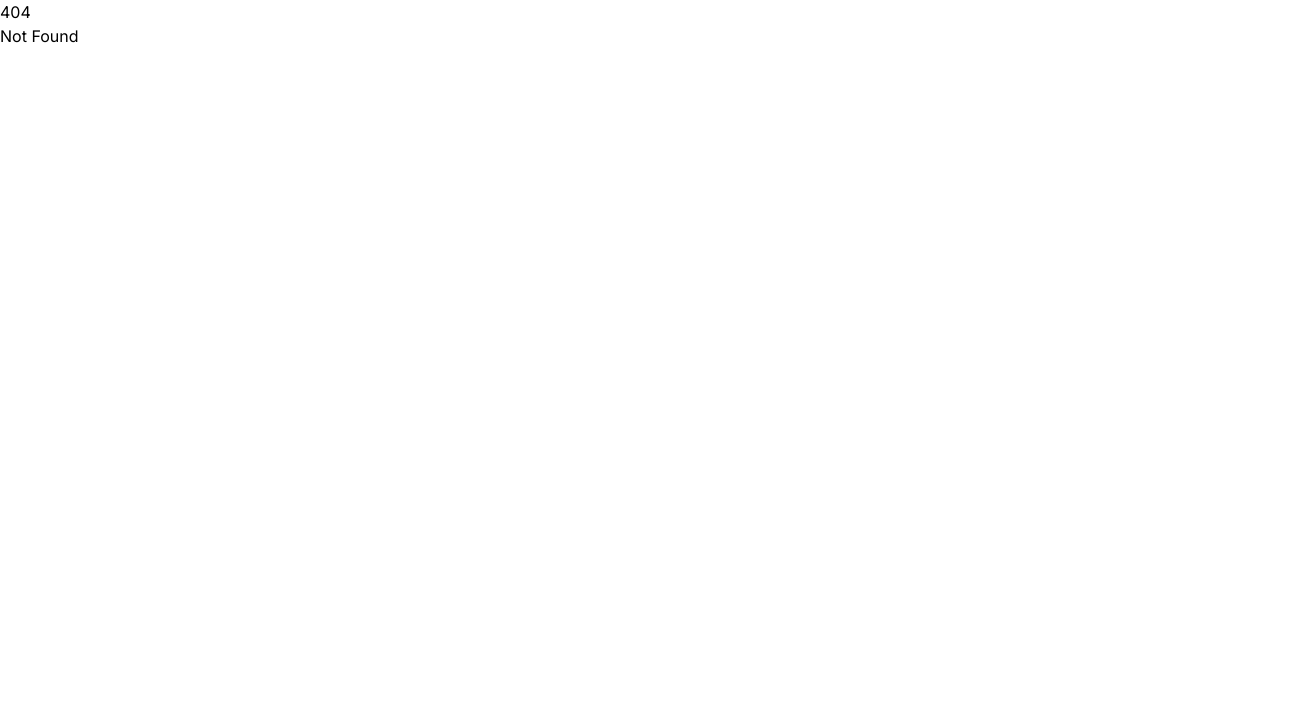
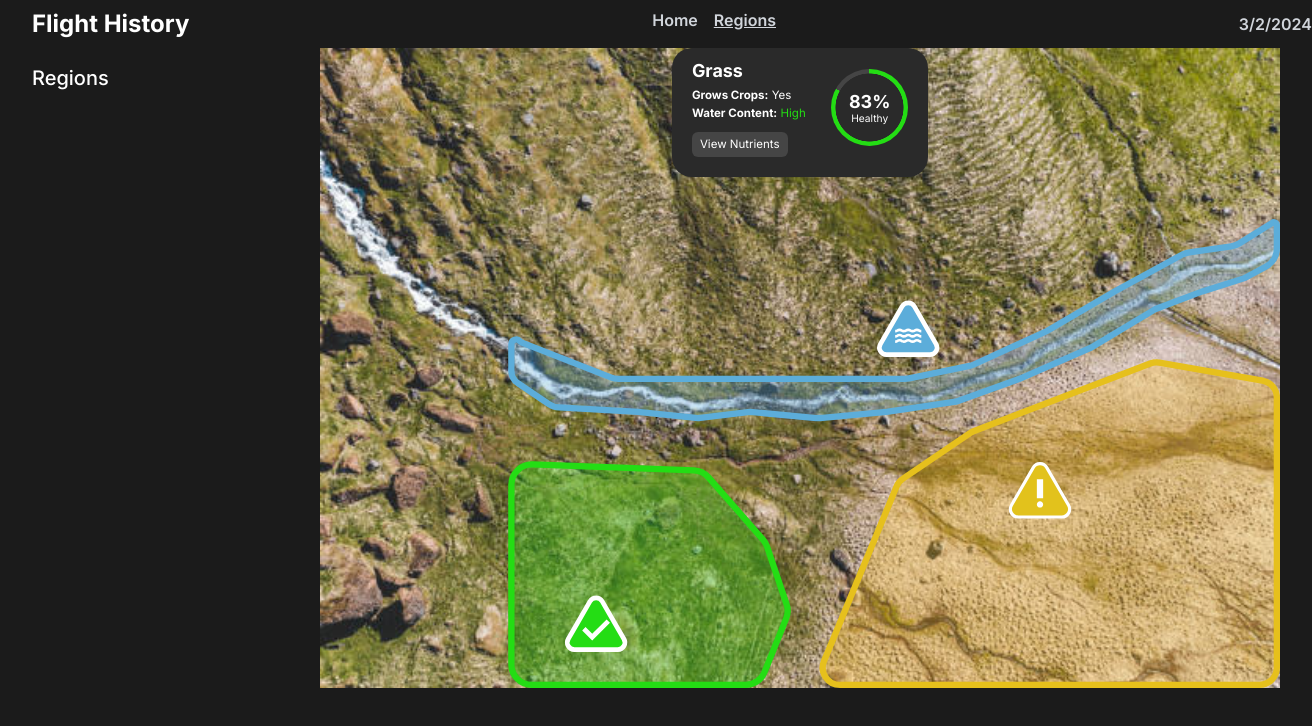
Before and after one commit to NadulaG/SMathHacks2024, a SvelteKit app in the folder web/: page /regions in a window 1280 px wide. Before the commit this address had no page. Shown: the top 726 px of the page, 1312 px wide, since content can reach past the window. Built offline with nearby package versions, Linux system fonts and the light colour scheme.

Commit message:
Nav is a component!

```diff
--- /dev/null
+++ b/web/src/lib/components/NavBar.svelte
@@ -0,0 +1,18 @@
+<script>
+  export let route;
+</script>
+
+<div class="bg-[#1B1B1B] py-2">
+  <div class="container ml-8 mx-auto">
+    <div class="flex justify-between">
+      <div class="text-white text-2xl font-bold">Flight History</div>
+      <div class="flex flex-row space-x-4">
+        <a href="/" class="text-gray-300 font-semibold {route == "/" ? "underline" : ""}">Home</a>
+        <a href="/regions" class="text-gray-300 font-semibold {route == "/regions" ? "underline" : ""}">Regions</a>
+      </div>
+      <div class="flex items-center space-x-4">
+        <span class="text-gray-300 font-semibold">3/2/2024</span>
+      </div>
+    </div>
+  </div>
+</div>
--- a/web/src/lib/index.js
+++ /dev/null
@@ -1 +0,0 @@
-// place files you want to import through the `$lib` alias in this folder.
--- a/web/src/routes/+page.svelte
+++ b/web/src/routes/+page.svelte
@@ -1,17 +1,9 @@
 <script>
   import Popup from "$lib/components/Popup.svelte";
+  import NavBar from "$lib/components/NavBar.svelte";
 </script>
 
-<div class="bg-[#1B1B1B] py-2">
-  <div class="container ml-8 mx-auto">
-    <div class="flex justify-between">
-      <div class="text-white text-2xl font-bold">Flight History</div>
-      <div class="flex items-center space-x-4">
-        <span class="text-gray-300 font-semibold">3/2/2024</span>
-      </div>
-    </div>
-  </div>
-</div>
+<NavBar route="/" />
 
 <div class="flex h-max overflow-hidden">
   <div class="bg-[#1B1B1B] w-80">
--- /dev/null
+++ b/web/src/routes/regions/+page.svelte
@@ -0,0 +1,35 @@
+<script>
+  import Popup from "$lib/components/Popup.svelte";
+  import NavBar from "$lib/components/NavBar.svelte";
+</script>
+
+<NavBar route="/regions" />
+
+<div class="flex h-max overflow-hidden">
+  <div class="bg-[#1B1B1B] w-80">
+    <div class="flex flex-col h-full">
+      <div class="text-white text-xl font-medium mt-4 ml-8">Regions
+      </div>
+      <div class="flex flex-col items-center space-y-12 mt-4">
+
+        <!-- JUICE GOES HERE -->
+
+      </div>
+    </div>
+  </div>
+
+  <div class="flex justify-center flex-1">
+    <Popup healthPercent="0.83" waterContent="High" growsCrops="Yes" />
+    <img src="/regions/image.svg" alt="landscape" class="w-full h-fit" />
+  </div>
+</div>
+
+<style lang="postcss">
+  :global(html) {
+    background-color: #1b1b1b;
+  }
+
+  .istok {
+    font-family: "Istok Web", sans-serif;
+  }
+</style>
```
Also changed, not shown: web/static/landscape.png (deleted), web/static/regions/image.svg (added).
